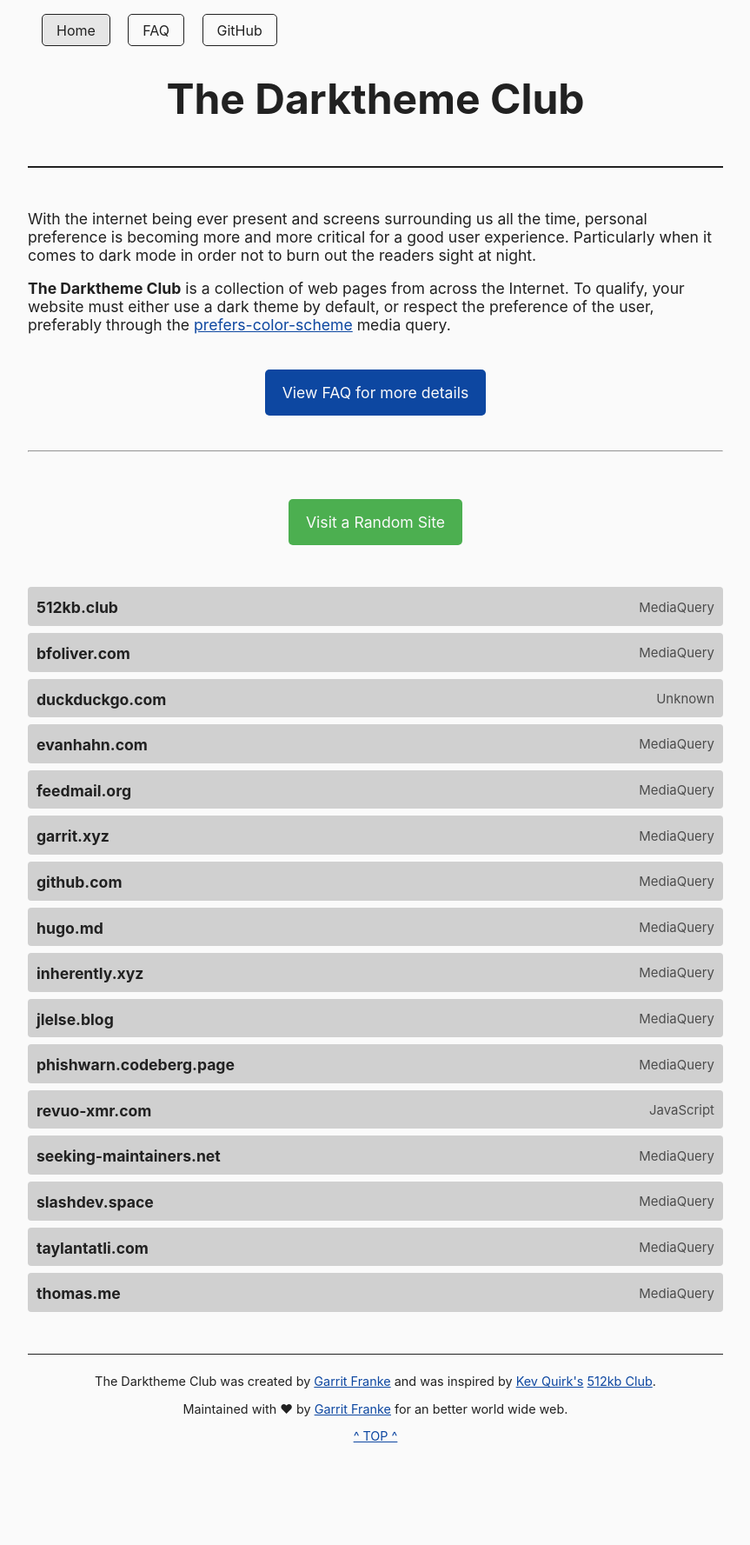
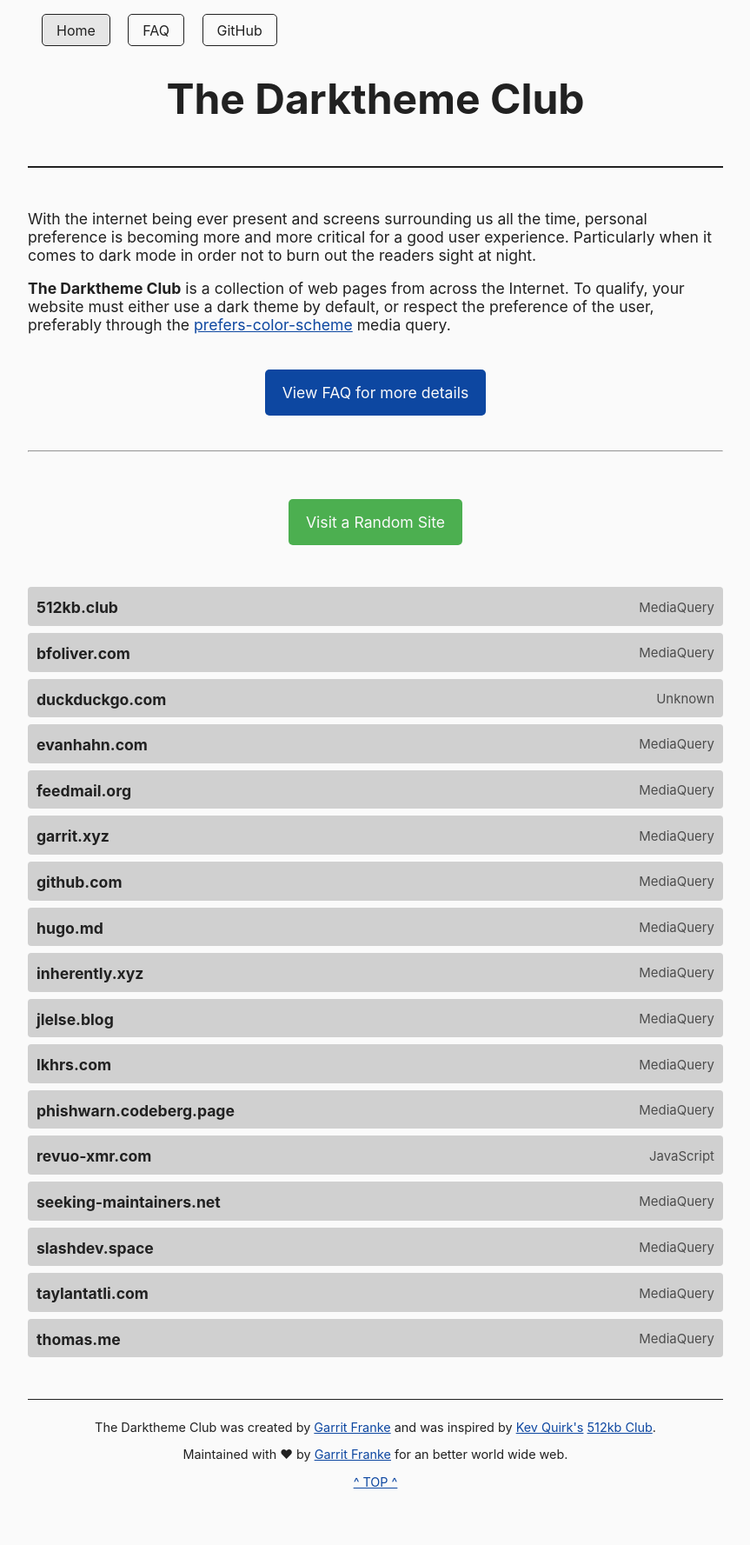
Before and after one commit to katherinek727/darktheme.club, a Jekyll site: the page built from index.md, in a window 1280 px wide. Shown: the whole page at 87% size, without its empty margins (208-1071 px from the left). Built offline with Jekyll 4.4.1, drawn with Linux system fonts in a browser that asks for light colours; before the commit the page ends 1724 px from its top, so only the background shows below that.

Commit message:
Add lkhrs.com

```diff
--- a/_data/sites.yml
+++ b/_data/sites.yml
@@ -48,6 +48,11 @@
   method: mediaquery
   last_checked: 2022-07-16
 
+- domain: lkhrs.com
+  url: https://www.lkhrs.com/
+  method: mediaquery
+  last_checked: 2022-07-17
+
 - domain: phishwarn.codeberg.page
   url: https://phishwarn.codeberg.page/
   method: mediaquery
```
